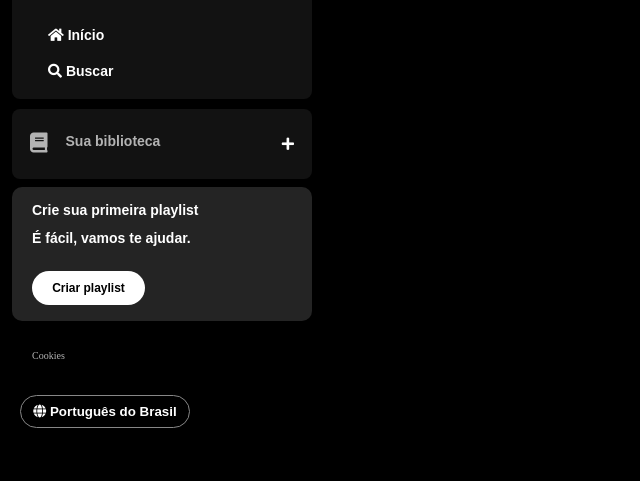
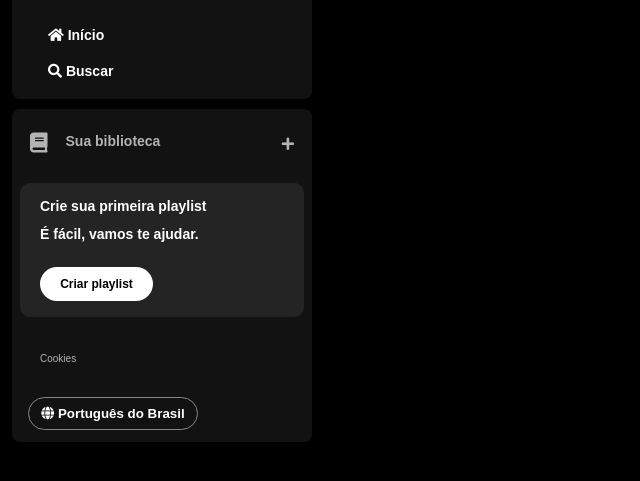
Before and after one commit to nataliarauj/spotify-imersao-alura, a plain HTML site: page index.html in a window 1280 px wide. Shown: the part 71-552 px from the top of the page, without its empty margins (0-640 px from the left). Drawn offline with Linux system fonts and the light colour scheme.

Commit message:
Criação de variáveis no CSS e finalização da sidebar

```diff
--- a/assets/style/styles.css
+++ b/assets/style/sidebar-footer.css
@@ -1,5 +1,6 @@
 body {
     background-color: #000000;
+    font-family: var(--font-dm-sans);
 }
 
 h1 {
@@ -42,7 +43,6 @@ h1 {
     text-decoration: none;
     font-weight: 600;
     font-size: 14px;
-    font-family: "DM Sans", sans-serif;
 }
 
 .logo img {
@@ -50,13 +50,13 @@ h1 {
 }
 
 .library {
+    display: flex;
     background-color: #121212;
     border-radius: 8px;
-    display: flex;
     justify-content: space-between;
     flex-direction: column;
     padding: 4px 8px;
-    color: #ffffff;
+    color: #b3b3b3;
     font-weight: 600;
     font-size: 14px;
     margin-top: 10px;
@@ -75,7 +75,6 @@ h1 {
     border: 0px;
     font-size: 14px;
     font-weight: 700;
-    font-family: "DM Sans", sans-serif;
     text-align: center;
     text-decoration: none;
     text-transform: none;
@@ -115,7 +114,6 @@ h1 {
 .section-playlist__content .text {
     padding-bottom: 14px;
     color: #ffffff;
-    font-family: "DM Sans", sans-serif;
 }
 
 .section-playlist__content .text .title {
@@ -127,7 +125,6 @@ h1 {
     font-size: 12px;
 }
 
-
 .section-playlist__content .section-playlist__button {
     display: flex;
     justify-content: center;
@@ -136,7 +133,6 @@ h1 {
     border-radius: 20px;
     font-size: 12px;
     font-weight: 700;
-    font-family: "DM Sans", sans-serif;
     text-decoration: none;
     text-transform: none;
     padding: 10px;
--- /dev/null
+++ b/assets/style/vars.css
@@ -0,0 +1,5 @@
+:root {
+    /*FONT*/
+    --font-dm-sans: "DM Sans", sans-serif;
+
+}
--- a/index.html
+++ b/index.html
@@ -5,7 +5,8 @@
     <meta name="viewport" content="width=device-width, initial-scale=1.0">
     <title>Página Inicial</title>
     <link rel="stylesheet" href="./assets/style/reset.css">
-    <link rel="stylesheet" href="./assets/style/styles.css">
+    <link rel="stylesheet" href="./assets/style/vars.css">
+    <link rel="stylesheet" href="./assets/style/sidebar-footer.css">
     <link rel="stylesheet" href="https://use.fontawesome.com/releases/v5.15.4/css/fontawesome.css">
     <link rel="stylesheet" href="https://use.fontawesome.com/releases/v5.15.4/css/solid.css">
 </head>
@@ -41,7 +42,6 @@
                 </button>
                 <span class="fa fa-plus"></span>
             </div>
-        </div>
 
             <section class="section-playlist">
                 <div class="section-playlist__content">
@@ -64,7 +64,7 @@
                 </button>
             </div>
         </div>
-        </div>
+    </div>
     </div>
 </body>
 </html>
```
